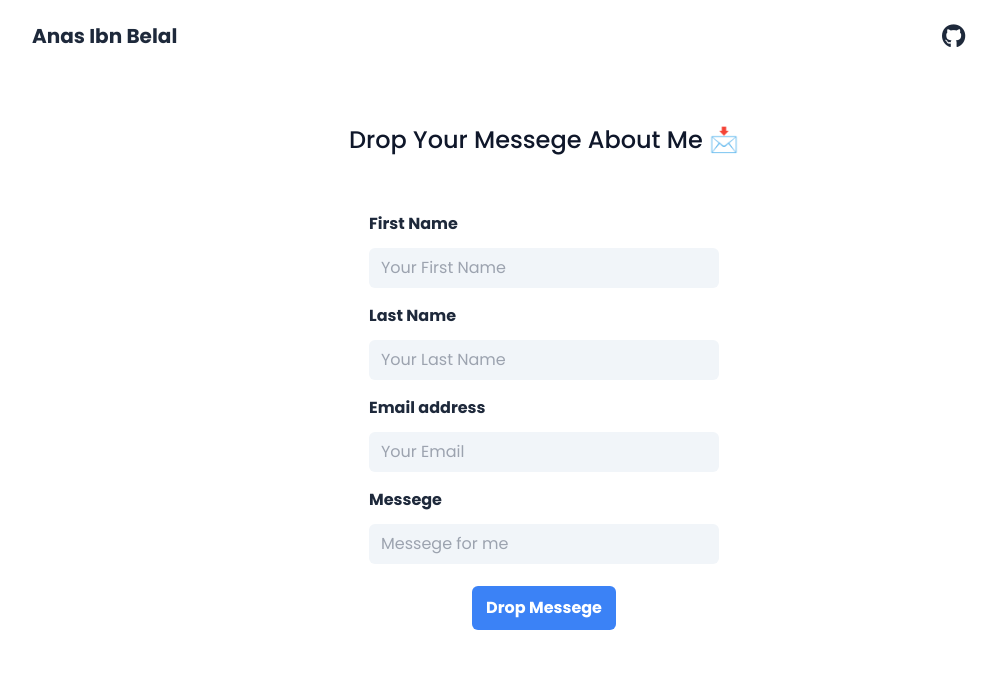
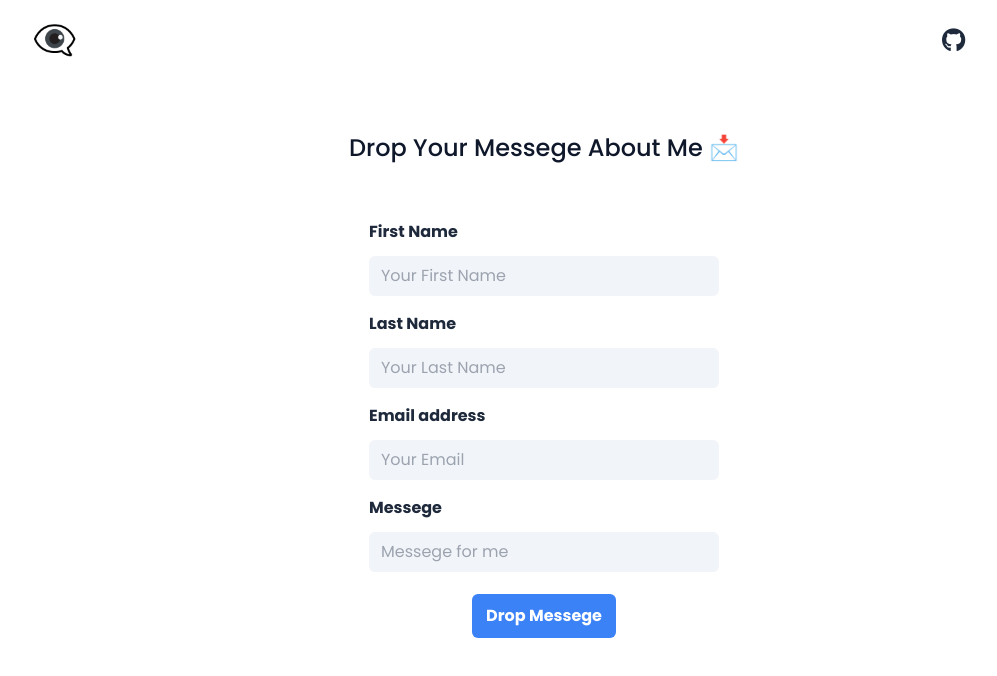
Before and after one commit to anas20023/Email-API, a website: page public/index.html in a window 1280 px wide. Shown: the whole page, without its empty margins (96-1093 px from the left). Drawn offline with Linux system fonts and the light colour scheme.

Commit message:
Update font size and line height for the "👁️‍🗨️" icon in index.html and output.css

```diff
--- a/public/index.html
+++ b/public/index.html
@@ -21,8 +21,8 @@
     <nav
       class="w-4/5 max-w-screen-xl mx-auto py-5 flex flex-row justify-between items-center">
       <div class="flex flex-row justify-between items-center w-4/5">
-        <a href="#" rel="noopener" class="text-slate-800 font-bold text-xl"
-          >Anas Ibn Belal</a
+        <a href="#" rel="noopener" class="text-slate-800 font-bold text-4xl"
+          >👁️‍🗨️</a
         >
       </div>
       <div class="flex flex-row justify-evenly items-center w-1/5 gap-2">
```
Also changed, not shown: public/output.css.
